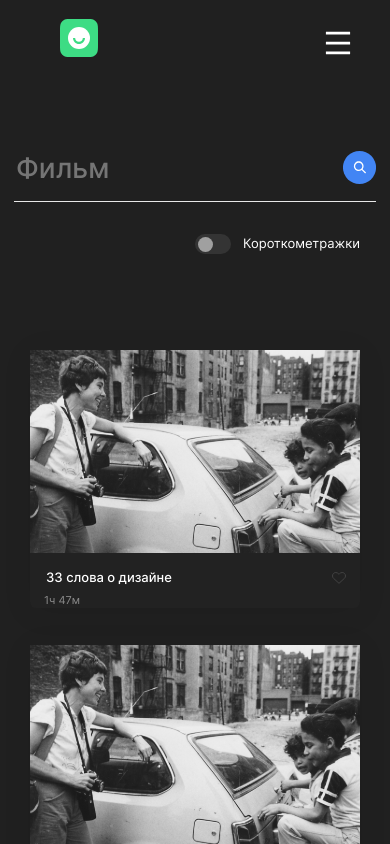
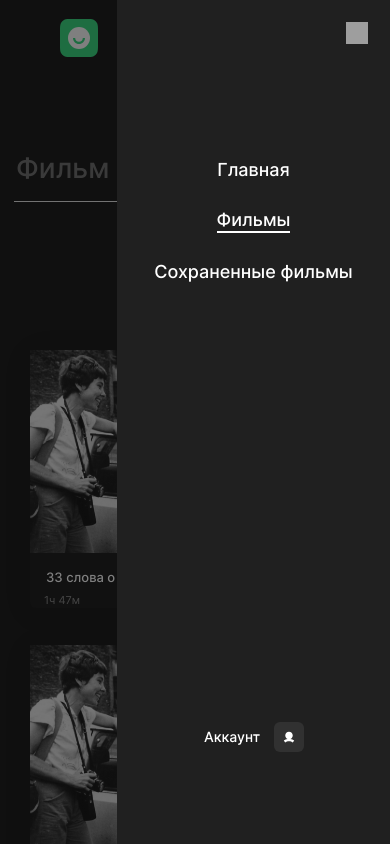
Before and after one commit to vadimshift/movies-explorer-frontend, a React (Create React App) app: page /movies in a window 390 px wide. Both pictures are taken after a click on the button 337 px from the left and 40 px from the top of the page. Shown: the top 844 px of the page. Built offline with nearby package versions, Linux system fonts and the light colour scheme; grey boxes are pictures that could not be loaded.

Commit message:
реализовал открытие/закрытие мобильного меню, поправил верстку, внес правки в инпуты

```diff
--- a/src/components/App/App.js
+++ b/src/components/App/App.js
@@ -1,6 +1,5 @@
 import './App.css';
 import { Route, Switch } from 'react-router-dom';
-
 import Profile from '../Profile/Profile';
 import Register from '../Register/Register';
 import Login from '../Login/Login';
--- a/src/components/Header/Header.js
+++ b/src/components/Header/Header.js
@@ -1,10 +1,22 @@
 import './Header.css';
+import React, { useState } from 'react';
 import logo from '../../images/logo.svg';
 import { Link } from 'react-router-dom';
 import Navigation from '../Navigation/Navigation';
 import MobileMenu from '../MobileMenu/MobileMenu';
 
-function Header(props) {
+function Header() {
+
+  const [isMobileMenuOpen, setIsMobileMenuOpen] = useState(false);
+
+  const handleOpenMobileMenu = () => {
+    setIsMobileMenuOpen(true);
+  };
+
+  const closeMobileMenu = () => {
+    setIsMobileMenuOpen(false)
+  }
+
   return (
     <header className='header'>
       <div className='header__container'>
@@ -20,9 +32,13 @@ function Header(props) {
           <Link to='/profile'>
             <button className='header__profile-button'></button>
           </Link>
-          <button type='button' className='header__mobile-button'></button>
+          <button
+            type='button'
+            onClick={handleOpenMobileMenu}
+            className='header__mobile-button'
+          ></button>
         </div>
-        <MobileMenu />
+        <MobileMenu isOpen={isMobileMenuOpen} onClose={closeMobileMenu}/>
       </div>
     </header>
   );
--- a/src/components/Login/Login.css
+++ b/src/components/Login/Login.css
@@ -7,6 +7,7 @@
   margin-left: auto;
   margin-right: auto;
 }
+
 .login__container {
   max-width: 396px;
   margin-left: auto;
@@ -154,6 +155,13 @@
   }
 }
 
+@media screen and (max-width: 480px) {
+  .login__container {
+    margin-left: 40px;
+    margin-right: 40px;
+  }
+}
+
 @media screen and (max-width: 320px) {
   .login__container {
     margin-left: 30px;
--- a/src/components/Login/Login.js
+++ b/src/components/Login/Login.js
@@ -17,12 +17,14 @@ function Login() {
               className='login__input login__input_type_email'
               type='email'
               id='email'
+              required
             ></input>
             <span className='login__input-subtitle'>Пароль</span>
             <input
               className='login__input login__input_type_password'
               type='password'
               id='password'
+              required
             ></input>
             <button className='login__submit-button'>Войти</button>
             <p className='login__submit-button-subtitle'>
--- a/src/components/MobileMenu/MobileMenu.js
+++ b/src/components/MobileMenu/MobileMenu.js
@@ -1,12 +1,19 @@
 import './MobileMenu.css';
 import { NavLink } from 'react-router-dom';
 
-function MobileMenu() {
+function MobileMenu(props) {
+
   return (
     <>
-      <section className='mobile-menu'>
+      <section
+        className={`mobile-menu ${props.isOpen ? 'mobile-menu_active' : ''}`}
+      >
         <div className='mobile-menu__container'>
-          <button type='button' className='mobile-menu__close-button' />
+          <button
+            type='button'
+            onClick={props.onClose}
+            className='mobile-menu__close-button'
+          />
 
           <nav className='mobile-menu__navtab'>
             <NavLink
--- a/src/components/Movies/Movies.js
+++ b/src/components/Movies/Movies.js
@@ -6,10 +6,10 @@ import Preloader from '../Preloader/Preloader';
 import Footer from '../Footer/Footer';
 import More from '../More/More';
 
-function Movies() {
+function Movies({isMobileMenuOpen}) {
   return (
     <>
-      <Header />
+      <Header {...isMobileMenuOpen} />
       <SearchForm />
       <MoviesCardList>
         <More />
--- a/src/components/Register/Register.css
+++ b/src/components/Register/Register.css
@@ -157,6 +157,13 @@
   }
 }
 
+@media screen and (max-width: 480px) {
+  .register__container {
+    margin-left: 40px;
+    margin-right: 40px;
+  }
+}
+
 @media screen and (max-width: 320px) {
   .register__container {
     margin-left: 30px;
--- a/src/components/Register/Register.js
+++ b/src/components/Register/Register.js
@@ -21,18 +21,21 @@ function Register() {
               className='register__input register__input_type_name'
               type='text'
               id='name'
+              required
             ></input>
             <span className='register__input-subtitle'>E-mail</span>
             <input
               className='register__input register__input_type_email'
               type='email'
               id='email'
+              required
             ></input>
             <span className='register__input-subtitle'>Пароль</span>
             <input
               className='register__input register__input_type_password'
               type='password'
               id='password'
+              required
             ></input>
             <span className='register__error-message'>
               Что-то пошло не так...
--- a/src/components/SearchForm/SearchForm.js
+++ b/src/components/SearchForm/SearchForm.js
@@ -10,6 +10,7 @@ function SearchForm() {
             type='text'
             className='search-form__input'
             placeholder='Фильм'
+            required
           />
           <button className='search-form__button'></button>
         </form>
```
